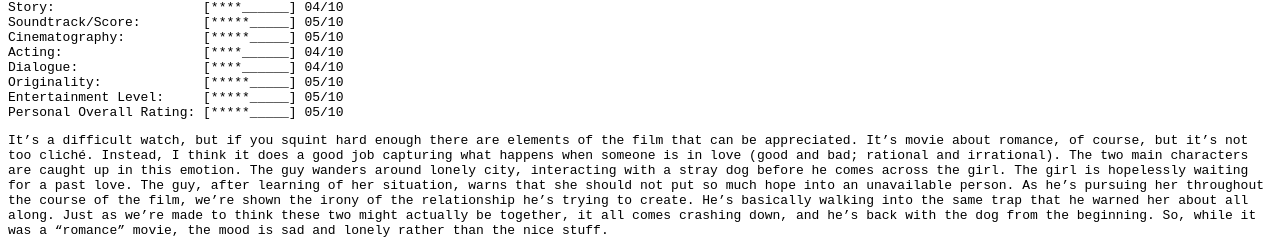
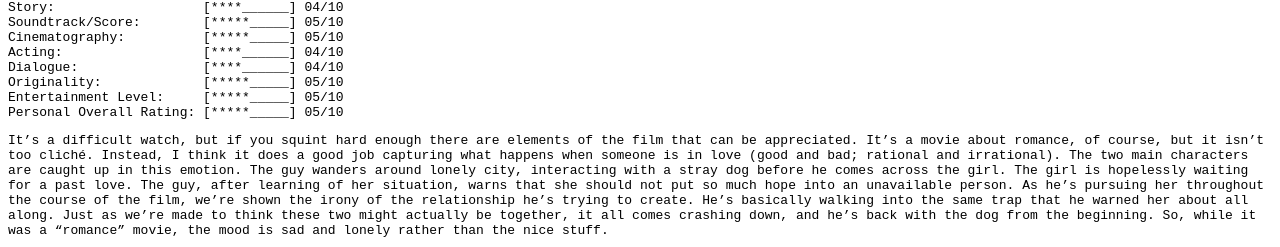
Before and after one commit to denvaar/denvaar.github.io, a plain HTML site: page cine-monday.html in a window 1280 px wide. Shown: the part 616-863 px from the top of the page. Drawn offline with Linux system fonts and the light colour scheme.

Commit message:
spelling error

```diff
--- a/cine-monday.html
+++ b/cine-monday.html
@@ -66,7 +66,7 @@ Originality:             [*****_____] 05/10
 Entertainment Level:     [*****_____] 05/10
 Personal Overall Rating: [*****_____] 05/10</code></pre>
 <p>
-It’s a difficult watch, but if you squint hard enough there are elements of the film that can be appreciated. It’s movie about romance, of course, but it’s not too cliché. Instead, I think it does a good job capturing what happens when someone is in love (good and bad; rational and irrational). The two main characters are caught up in this emotion. The guy wanders around lonely city, interacting with a stray dog before he comes across the girl. The girl is hopelessly waiting for a past love. The guy, after learning of her situation, warns that she should not put so much hope into an unavailable person. As he’s pursuing her throughout the course of the film, we’re shown the irony of the relationship he’s trying to create. He’s basically walking into the same trap that he warned her about all along. Just as we’re made to think these two might actually be together, it all comes crashing down, and he’s back with the dog from the beginning. So, while it was a “romance” movie, the mood is sad and lonely rather than the nice stuff.</p>
+It’s a difficult watch, but if you squint hard enough there are elements of the film that can be appreciated. It’s a movie about romance, of course, but it isn’t too cliché. Instead, I think it does a good job capturing what happens when someone is in love (good and bad; rational and irrational). The two main characters are caught up in this emotion. The guy wanders around lonely city, interacting with a stray dog before he comes across the girl. The girl is hopelessly waiting for a past love. The guy, after learning of her situation, warns that she should not put so much hope into an unavailable person. As he’s pursuing her throughout the course of the film, we’re shown the irony of the relationship he’s trying to create. He’s basically walking into the same trap that he warned her about all along. Just as we’re made to think these two might actually be together, it all comes crashing down, and he’s back with the dog from the beginning. So, while it was a “romance” movie, the mood is sad and lonely rather than the nice stuff.</p>
 <pre><code class="ascii">▖ ▖      ▄▖      ▖ ▖        ▗ ▄▖    ▄▖▄▖▄▖▄▖
 ▛▖▌▛▌    ▙▖  ▄▖  ▛▖▌▛▌▌▌    ▜ ▙▖    ▄▌▛▌▄▌▙▖
 ▌▝▌▙▌▗   ▄▌      ▌▝▌▙▌▚▘▗   ▟▖▙▌▗   ▙▖█▌▙▖▙▌
```
